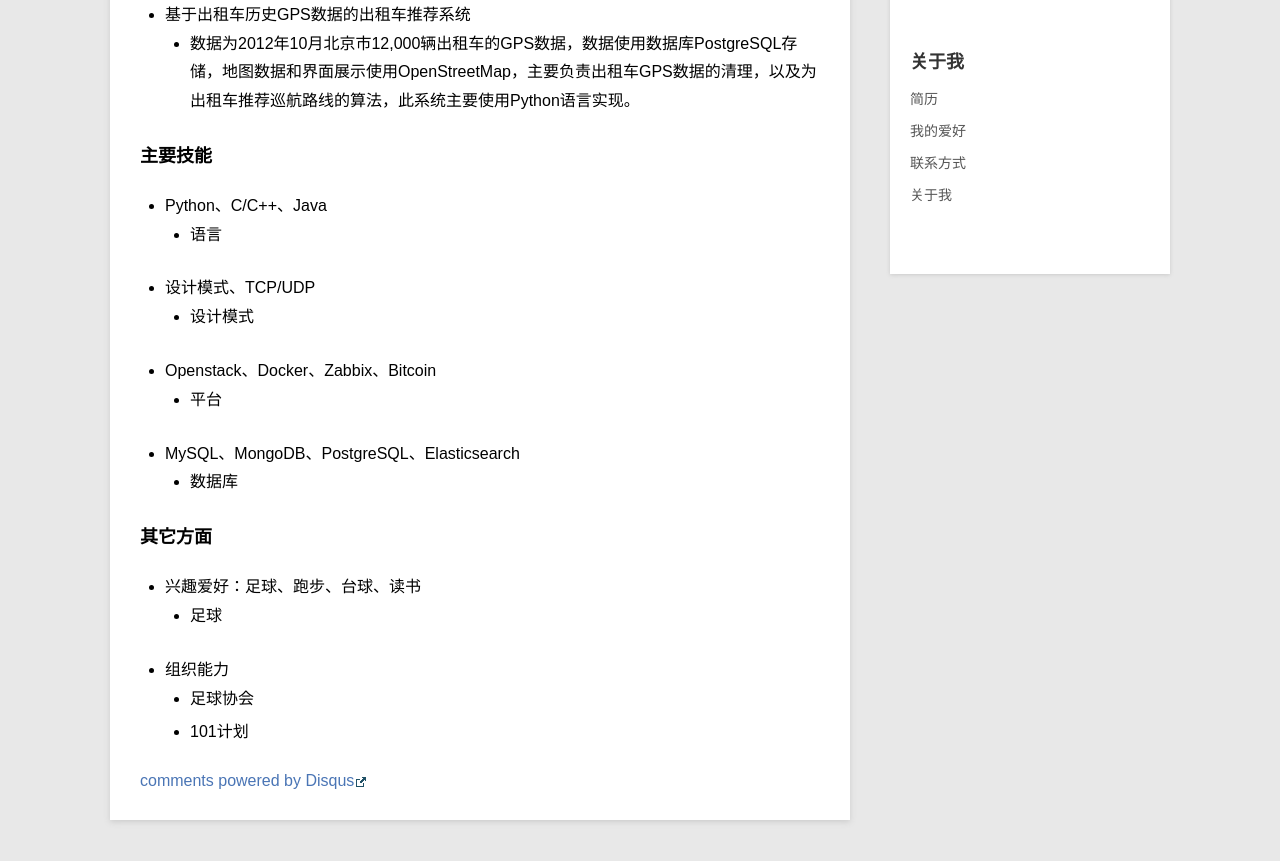
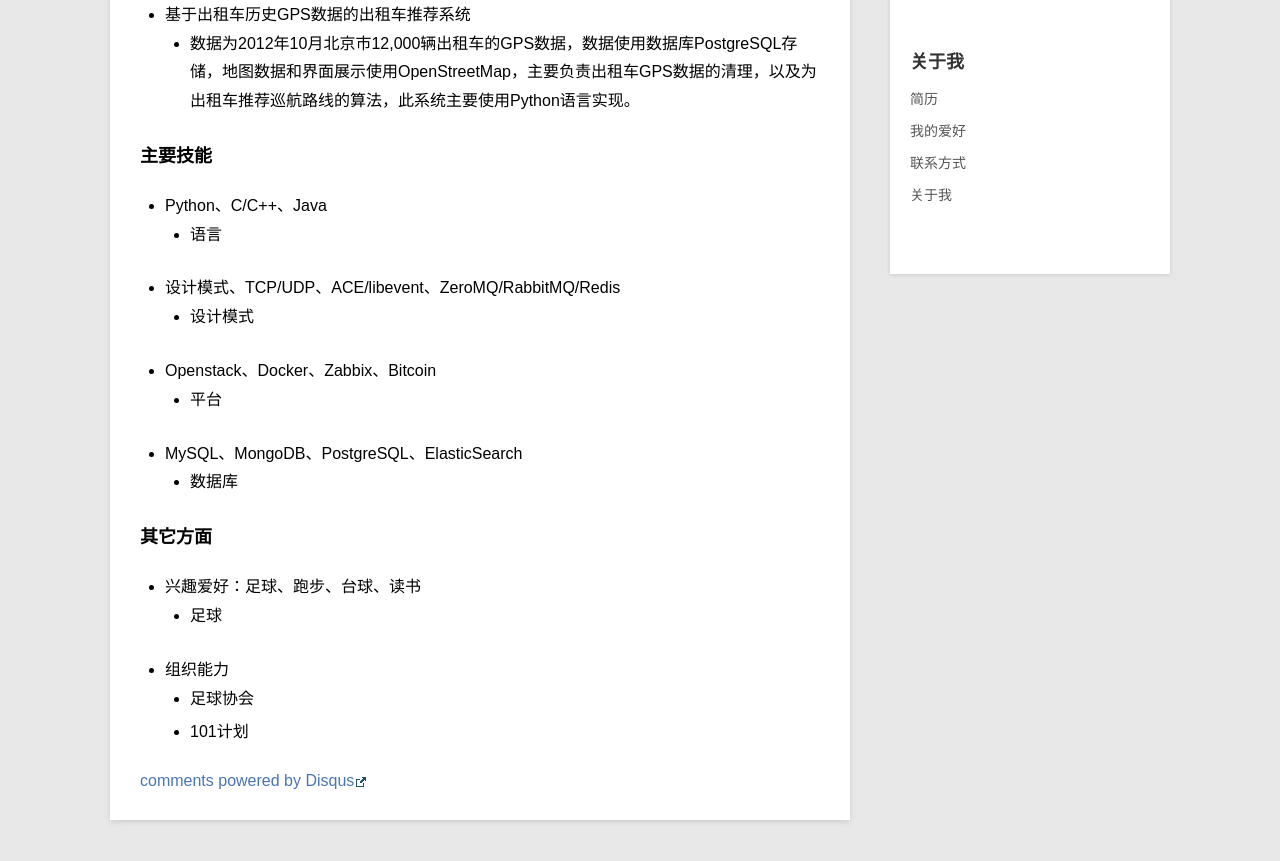
Before and after one commit to xiaofandh12/xiaofandh12.github.io, a Jekyll site: the page built from _posts/me/2016-07-05-Resume.md, in a window 1280 px wide and 900 px high, scrolled down 1657 px. Shown: the top 861 px of the window. Built offline with Jekyll 4.4.1, drawn with Linux system fonts in a browser that asks for light colours; Markdown is read by kramdown in place of the engine named in the settings; comment, search, counter and statistics services are not loaded.

Commit message:
略微修改简历

```diff
--- a/_posts/me/2016-07-05-Resume.md
+++ b/_posts/me/2016-07-05-Resume.md
@@ -39,12 +39,12 @@ description: resume
 ### 主要技能
 * Python、C/C++、Java
     * 语言
-* 设计模式、TCP/UDP
+* 设计模式、TCP/UDP、ACE/libevent、ZeroMQ/RabbitMQ/Redis
     * 设计模式
 * Openstack、Docker、Zabbix、Bitcoin
     * 平台
 
-* MySQL、MongoDB、PostgreSQL、Elasticsearch
+* MySQL、MongoDB、PostgreSQL、ElasticSearch
     * 数据库
 
 ### 其它方面
```
